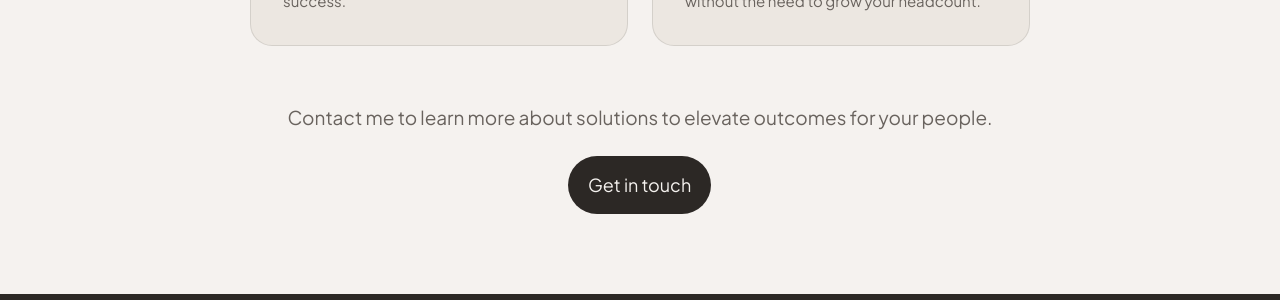
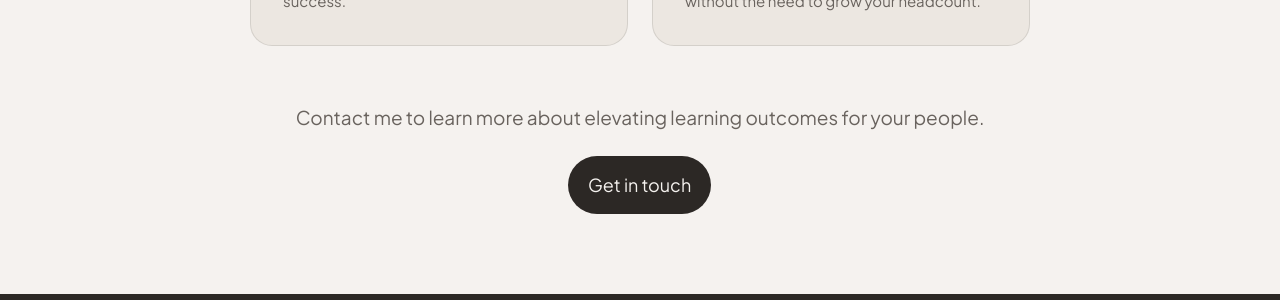
Before and after one commit to j0har/joharsingh.com, a Jekyll site: the page built from _pages/services.md, in a window 1280 px wide and 900 px high, scrolled down 1720 px. Shown: the part 155-455 px from the top of the window. Built offline with Jekyll 4.4.1, drawn with Linux system fonts in a browser that asks for light colours; some web fonts are replaced.

Commit message:
Update contact message for clarity on learning outcomes

```diff
--- a/_pages/services.md
+++ b/_pages/services.md
@@ -92,6 +92,6 @@ image: /images/services-hero.webp
 </div>
 
 <div class="services-cta">
-  <p>Contact me to learn more about solutions to elevate outcomes for your people.</p>
+  <p>Contact me to learn more about elevating learning outcomes for your people.</p>
   <a href="/contact/" class="button">Get in touch</a>
 </div>
```
